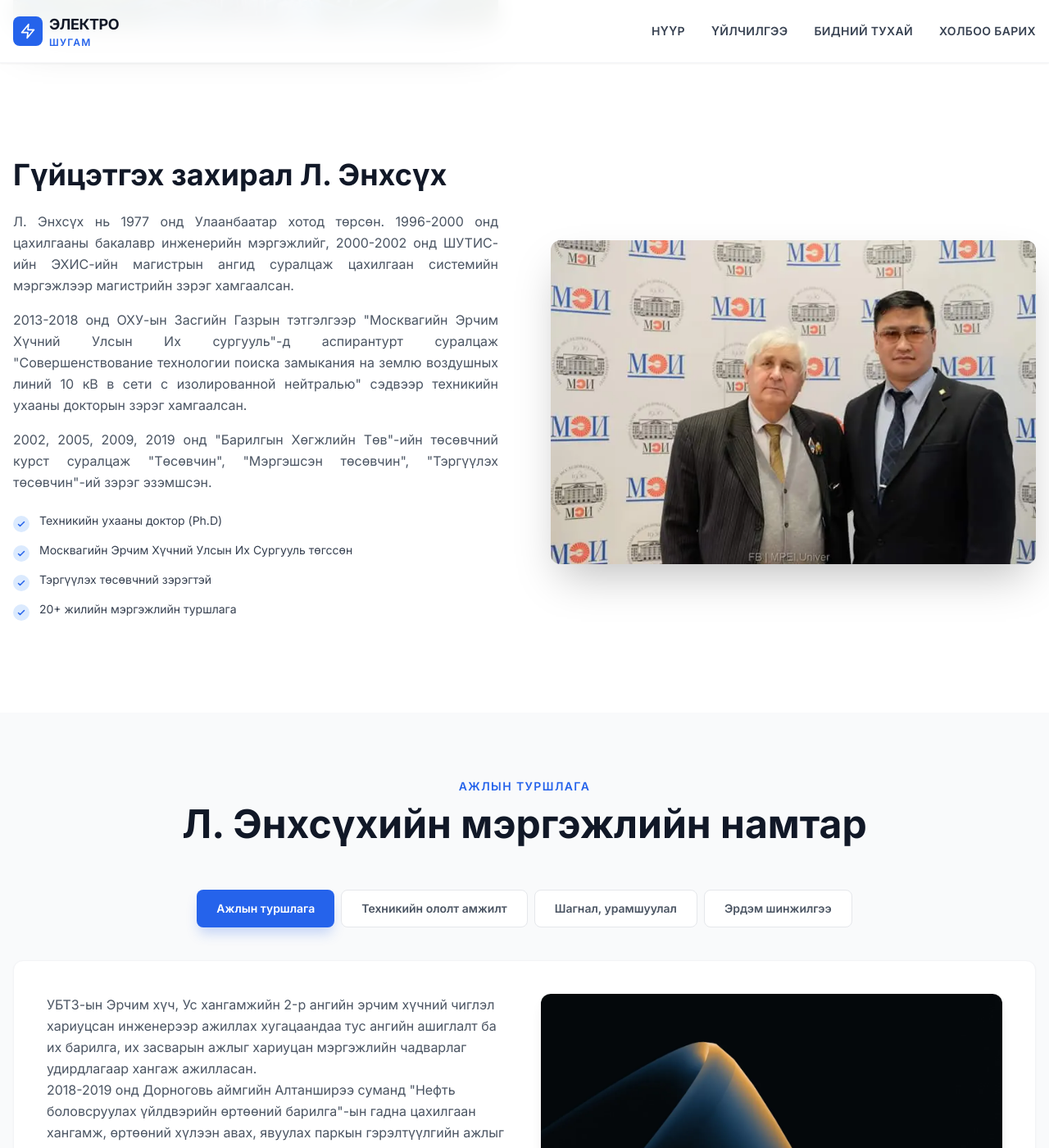
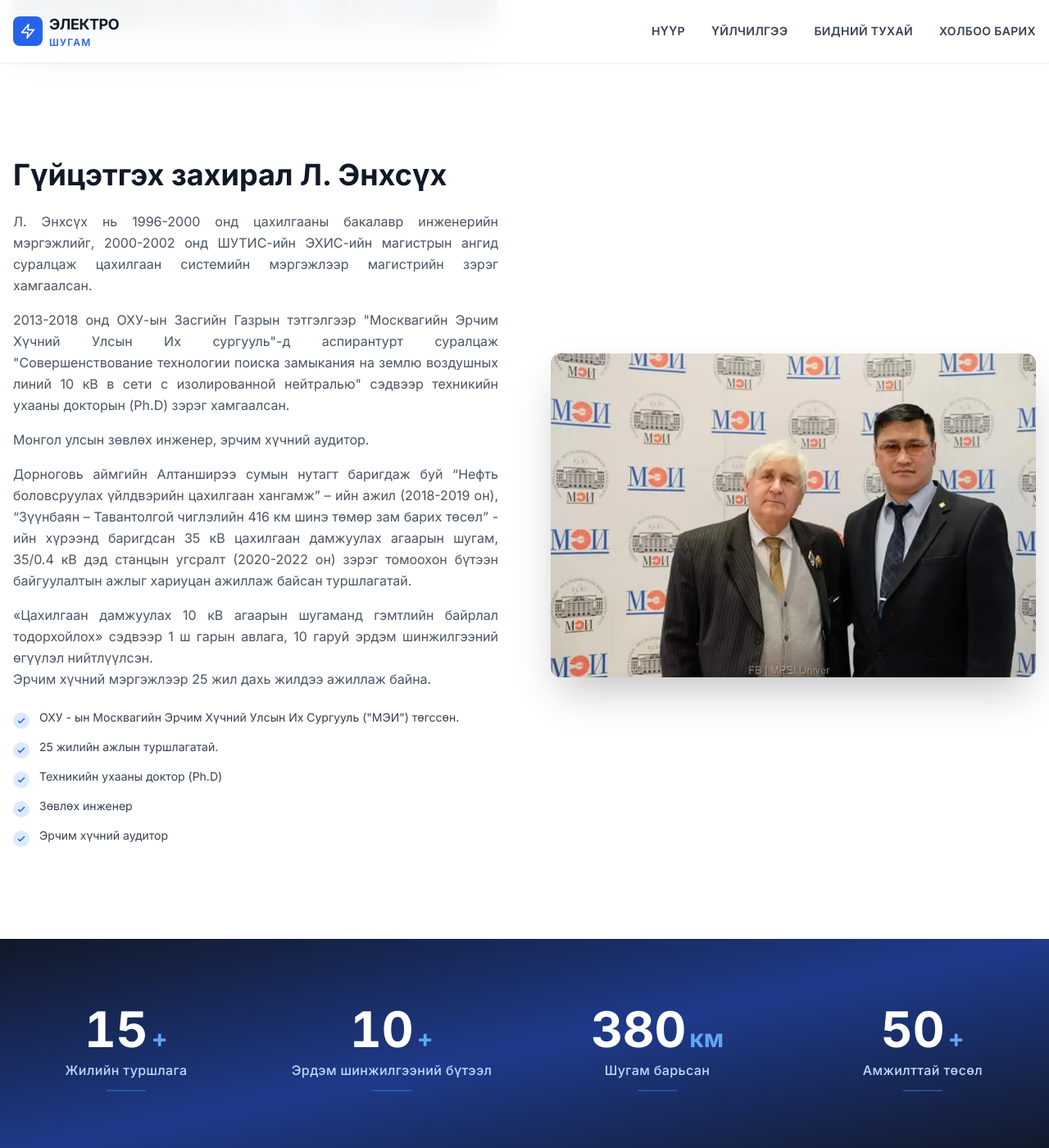
Before and after one commit to electroshugam/electroshugam_web_new, a Jekyll site: the page built from about.html, in a window 1280 px wide and 1400 px high, scrolled down 3105 px. Shown: the whole window at 82% size. Built offline with Jekyll 4.4.1, drawn with Linux system fonts in a browser that asks for light colours; nearby versions of some CDN libraries; some of the changed text lies outside the part shown.

Commit message:
fig update

```diff
--- a/about.html
+++ b/about.html
@@ -177,15 +177,19 @@ body_class: ""
       <div class="md:order-1">
         <h2 class="text-2xl md:text-3xl lg:text-4xl font-bold mb-6 text-gray-900 leading-tight">Гүйцэтгэх захирал Л. Энхсүх</h2>
         <div class="mb-6 text-gray-600 text-justify [&_p]:text-base [&_p]:leading-relaxed [&_p]:mb-4">
-          <p>Л. Энхсүх нь 1977 онд Улаанбаатар хотод төрсөн. 1996-2000 онд цахилгааны бакалавр инженерийн мэргэжлийг, 2000-2002 онд ШУТИС-ийн ЭХИС-ийн магистрын ангид суралцаж цахилгаан системийн мэргэжлээр магистрийн зэрэг хамгаалсан.</p>
-          <p>2013-2018 онд ОХУ-ын Засгийн Газрын тэтгэлгээр "Москвагийн Эрчим Хүчний Улсын Их сургууль"-д аспирантурт суралцаж "Совершенствование технологии поиска замыкания на землю воздушных линий 10 кВ в сети с изолированной нейтралью" сэдвээр техникийн ухааны докторын зэрэг хамгаалсан.</p>
-          <p>2002, 2005, 2009, 2019 онд "Барилгын Хөгжлийн Төв"-ийн төсөвчний курст суралцаж "Төсөвчин", "Мэргэшсэн төсөвчин", "Тэргүүлэх төсөвчин"-ий зэрэг эзэмшсэн.</p>
+          <p>Л. Энхсүх нь 1996-2000 онд цахилгааны бакалавр инженерийн мэргэжлийг, 2000-2002 онд ШУТИС-ийн ЭХИС-ийн магистрын ангид суралцаж цахилгаан системийн мэргэжлээр магистрийн зэрэг хамгаалсан.</p>
+          <p>2013-2018 онд ОХУ-ын Засгийн Газрын тэтгэлгээр "Москвагийн Эрчим Хүчний Улсын Их сургууль"-д аспирантурт суралцаж "Совершенствование технологии поиска замыкания на землю воздушных линий 10 кВ в сети с изолированной нейтралью" сэдвээр техникийн ухааны докторын (Ph.D) зэрэг хамгаалсан.</p>
+          <p>Монгол улсын зөвлөх инженер, эрчим хүчний аудитор.</p>
+          <p>Дорноговь аймгийн Алтанширээ сумын нутагт баригдаж буй “Нефть боловсруулах үйлдвэрийн цахилгаан хангамж” – ийн ажил (2018-2019 он), “Зүүнбаян – Тавантолгой чиглэлийн 416 км шинэ төмөр зам барих төсөл” - ийн хүрээнд баригдсан 35 кВ цахилгаан дамжуулах агаарын шугам, 35/0.4 кВ дэд станцын угсралт (2020-2022 он) зэрэг томоохон бүтээн байгуулалтын ажлыг хариуцан ажиллаж байсан туршлагатай.</p>
+          <p>«Цахилгаан дамжуулах 10 кВ агаарын шугаманд гэмтлийн байрлал тодорхойлох» сэдвээр 1 ш гарын авлага, 10 гаруй эрдэм шинжилгээний өгүүлэл нийтлүүлсэн.
+<br>Эрчим хүчний мэргэжлээр 25 жил дахь жилдээ ажиллаж байна.</p>
         </div>
         <ul class="space-y-3 mb-8">
+          <li class="flex items-start"><span class="mr-3 flex-shrink-0 mt-1"><span class="w-5 h-5 rounded-full bg-blue-100 flex items-center justify-center"><svg class="w-3 h-3 text-blue-600" fill="none" stroke="currentColor" stroke-width="3" viewBox="0 0 24 24"><path stroke-linecap="round" stroke-linejoin="round" d="M5 13l4 4L19 7"/></svg></span></span><span class="text-gray-700 text-sm">ОХУ - ын Москвагийн Эрчим Хүчний Улсын Их Сургууль ("МЭИ") төгссөн.</span></li>
+          <li class="flex items-start"><span class="mr-3 flex-shrink-0 mt-1"><span class="w-5 h-5 rounded-full bg-blue-100 flex items-center justify-center"><svg class="w-3 h-3 text-blue-600" fill="none" stroke="currentColor" stroke-width="3" viewBox="0 0 24 24"><path stroke-linecap="round" stroke-linejoin="round" d="M5 13l4 4L19 7"/></svg></span></span><span class="text-gray-700 text-sm">25 жилийн ажлын туршлагатай.</span></li>
           <li class="flex items-start"><span class="mr-3 flex-shrink-0 mt-1"><span class="w-5 h-5 rounded-full bg-blue-100 flex items-center justify-center"><svg class="w-3 h-3 text-blue-600" fill="none" stroke="currentColor" stroke-width="3" viewBox="0 0 24 24"><path stroke-linecap="round" stroke-linejoin="round" d="M5 13l4 4L19 7"/></svg></span></span><span class="text-gray-700 text-sm">Техникийн ухааны доктор (Ph.D)</span></li>
-          <li class="flex items-start"><span class="mr-3 flex-shrink-0 mt-1"><span class="w-5 h-5 rounded-full bg-blue-100 flex items-center justify-center"><svg class="w-3 h-3 text-blue-600" fill="none" stroke="currentColor" stroke-width="3" viewBox="0 0 24 24"><path stroke-linecap="round" stroke-linejoin="round" d="M5 13l4 4L19 7"/></svg></span></span><span class="text-gray-700 text-sm">Москвагийн Эрчим Хүчний Улсын Их Сургууль төгссөн</span></li>
-          <li class="flex items-start"><span class="mr-3 flex-shrink-0 mt-1"><span class="w-5 h-5 rounded-full bg-blue-100 flex items-center justify-center"><svg class="w-3 h-3 text-blue-600" fill="none" stroke="currentColor" stroke-width="3" viewBox="0 0 24 24"><path stroke-linecap="round" stroke-linejoin="round" d="M5 13l4 4L19 7"/></svg></span></span><span class="text-gray-700 text-sm">Тэргүүлэх төсөвчний зэрэгтэй</span></li>
-          <li class="flex items-start"><span class="mr-3 flex-shrink-0 mt-1"><span class="w-5 h-5 rounded-full bg-blue-100 flex items-center justify-center"><svg class="w-3 h-3 text-blue-600" fill="none" stroke="currentColor" stroke-width="3" viewBox="0 0 24 24"><path stroke-linecap="round" stroke-linejoin="round" d="M5 13l4 4L19 7"/></svg></span></span><span class="text-gray-700 text-sm">20+ жилийн мэргэжлийн туршлага</span></li>
+          <li class="flex items-start"><span class="mr-3 flex-shrink-0 mt-1"><span class="w-5 h-5 rounded-full bg-blue-100 flex items-center justify-center"><svg class="w-3 h-3 text-blue-600" fill="none" stroke="currentColor" stroke-width="3" viewBox="0 0 24 24"><path stroke-linecap="round" stroke-linejoin="round" d="M5 13l4 4L19 7"/></svg></span></span><span class="text-gray-700 text-sm">Зөвлөх инженер</span></li>
+          <li class="flex items-start"><span class="mr-3 flex-shrink-0 mt-1"><span class="w-5 h-5 rounded-full bg-blue-100 flex items-center justify-center"><svg class="w-3 h-3 text-blue-600" fill="none" stroke="currentColor" stroke-width="3" viewBox="0 0 24 24"><path stroke-linecap="round" stroke-linejoin="round" d="M5 13l4 4L19 7"/></svg></span></span><span class="text-gray-700 text-sm">Эрчим хүчний аудитор</span></li>
         </ul>
       </div>
     </div>
@@ -193,6 +197,7 @@ body_class: ""
 </section>
 
 <!-- Block: Tabs - Career -->
+<!--
 <section class="py-20 bg-gray-50">
   <div class="container mx-auto px-4">
     <div class="text-center mb-14">
@@ -206,8 +211,9 @@ body_class: ""
         <button class="tab-btn px-6 py-3 rounded-lg font-semibold text-sm bg-white text-gray-600 hover:text-gray-900 hover:bg-gray-50 border border-gray-200 transition-all">Шагнал, урамшуулал</button>
         <button class="tab-btn px-6 py-3 rounded-lg font-semibold text-sm bg-white text-gray-600 hover:text-gray-900 hover:bg-gray-50 border border-gray-200 transition-all">Эрдэм шинжилгээ</button>
       </div>
-
+-->
       <!-- Tab 1: Work Experience -->
+<!--
       <div class="tab-content active bg-white rounded-xl p-8 md:p-10 shadow-sm border border-gray-100">
         <div class="grid md:grid-cols-2 gap-10">
           <div>
@@ -228,8 +234,9 @@ body_class: ""
           </div>
         </div>
       </div>
-
+-->
       <!-- Tab 2: Technical Achievements -->
+<!--
       <div class="tab-content bg-white rounded-xl p-8 md:p-10 shadow-sm border border-gray-100">
         <div class="grid md:grid-cols-2 gap-10">
           <div>
@@ -248,8 +255,9 @@ body_class: ""
           <div class="rounded-xl overflow-hidden shadow-lg"><img src="{{ '/media/image-post2.webp' | relative_url }}" alt="Technical achievements" class="w-full h-full object-cover"></div>
         </div>
       </div>
-
+-->
       <!-- Tab 3: Awards -->
+<!--
       <div class="tab-content bg-white rounded-xl p-8 md:p-10 shadow-sm border border-gray-100">
         <div class="grid md:grid-cols-2 gap-10">
           <div>
@@ -268,8 +276,10 @@ body_class: ""
           <div class="rounded-xl overflow-hidden shadow-lg"><img src="{{ '/media/image-post3.webp' | relative_url }}" alt="Awards" class="w-full h-full object-cover"></div>
         </div>
       </div>
+-->
 
       <!-- Tab 4: Research -->
+<!--
       <div class="tab-content bg-white rounded-xl p-8 md:p-10 shadow-sm border border-gray-100">
         <div class="grid md:grid-cols-2 gap-10">
           <div>
@@ -287,6 +297,7 @@ body_class: ""
         </div>
       </div>
     </div>
+  -->
   </div>
 </section>
 
```
